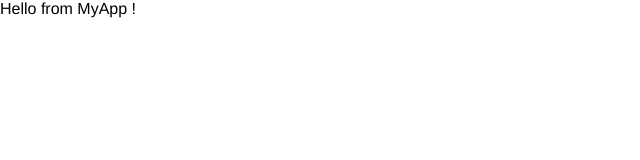
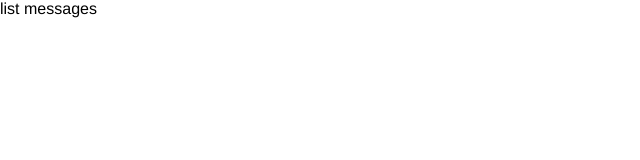
Before and after one commit to samouss/micro-messages, a React app: page / in a window 1280 px wide. Shown: the top 160 px of the page, without its empty margins (0-640 px from the left). Built offline with nearby package versions, Linux system fonts and the light colour scheme.

Commit message:
feat: create route skeleton

```diff
--- a/package.json
+++ b/package.json
@@ -55,6 +55,7 @@
     "prop-types": "15.5.10",
     "react": "15.5.4",
     "react-dom": "15.5.4",
+    "react-router-dom": "4.1.1",
     "uuid": "3.0.1"
   },
   "jest": {
--- a/src/App.js
+++ b/src/App.js
@@ -1,16 +1,25 @@
 // @flow
 
 import React from 'react';
+import { BrowserRouter as Router, Route } from 'react-router-dom';
 import './App.css';
 
-type Props = {
-  title: string,
-};
+const List = () => (
+  <div>list messages</div>
+);
 
-const App = ({ title }: Props) => (
-  <div>
-    Hello from {title} !
-  </div>
+const Message = () => (
+  <div>view message</div>
+);
+
+const App = () => (
+  <Router>
+    <div>
+      <List />
+
+      <Route path="/:messageId" component={Message} />
+    </div>
+  </Router>
 );
 
 export default App;
--- a/src/index.js
+++ b/src/index.js
@@ -5,6 +5,6 @@ import ReactDOM from 'react-dom';
 import App from './App';
 
 ReactDOM.render(
-  <App title="MyApp" />,
+  <App />,
   document.getElementById('root'),
 );
```
